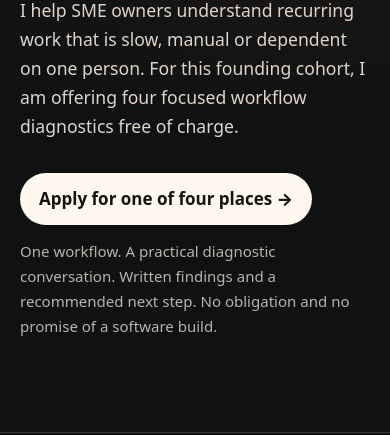
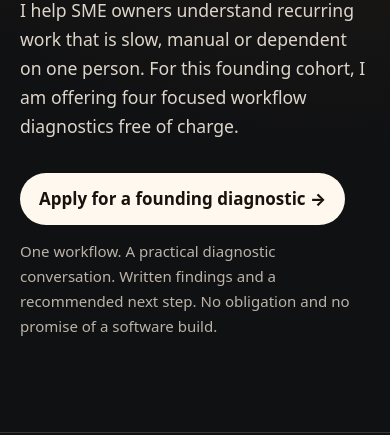
Before and after one commit to mat-1983/proof-systems-website, a plain HTML site: page index.html in a window 390 px wide. Shown: the part 409-844 px from the top of the page. Drawn offline with Linux system fonts and the light colour scheme.

Commit message:
Address reduced site review findings

```diff
--- a/index.html
+++ b/index.html
@@ -10,12 +10,12 @@
   </style>
 </head>
 <body>
-<nav><div class="wrap nav"><a class="brand" href="index.html">Proof Systems</a><a href="workflow.html">Apply for a free diagnostic</a></div></nav>
-<header><div class="wrap"><div class="eyebrow">Four founding places · August–September 2026</div><h1>Turn messy workflows into <span>systems your team can use.</span></h1><p class="lead">I help SME owners understand recurring work that is slow, manual or dependent on one person. For this founding cohort, I am offering four focused workflow diagnostics free of charge.</p><div class="actions"><a class="button" href="workflow.html">Apply for one of four places →</a></div><p class="note">One workflow. A practical diagnostic conversation. Written findings and a recommended next step. No obligation and no promise of a software build.</p></div></header>
+<nav><div class="wrap nav"><a class="brand" href="index.html">Proof Systems</a><a href="workflow.html">Apply for a founding diagnostic</a></div></nav>
+<header><div class="wrap"><div class="eyebrow">Four founding places · August–September 2026</div><h1>Turn messy workflows into <span>systems your team can use.</span></h1><p class="lead">I help SME owners understand recurring work that is slow, manual or dependent on one person. For this founding cohort, I am offering four focused workflow diagnostics free of charge.</p><div class="actions"><a class="button" href="workflow.html">Apply for a founding diagnostic →</a></div><p class="note">One workflow. A practical diagnostic conversation. Written findings and a recommended next step. No obligation and no promise of a software build.</p></div></header>
 <main>
 <section><div class="wrap"><div class="eyebrow">How it works</div><h2>A bounded review, not a sales maze.</h2><div class="grid"><article class="card"><span class="number">01</span><h3>Choose one workflow</h3><p>Bring a recurring process that costs time, creates errors or relies too heavily on particular people.</p></article><article class="card"><span class="number">02</span><h3>Diagnose and map it</h3><p>We examine the current steps, friction, hand-offs and evidence without asking for confidential source material.</p></article><article class="card"><span class="number">03</span><h3>Receive a recommendation</h3><p>You receive concise written findings, the most useful next step and an honest view of whether technology would help.</p></article></div></div></section>
 <section><div class="wrap"><div class="eyebrow">Operational proof</div><h2>Built from real operating work.</h2><div class="grid proof"><article class="card"><h3>Management reporting system</h3><p>A working internal system that brings source records, checks and reporting into one controlled process. It reduces repeated handling and makes exceptions visible.</p><p><strong>Operational example from Mat’s own work; not an external customer case study.</strong></p></article><article class="card"><h3>Application ledger and workflow</h3><p>A structured system for tracking applications, ownership and supporting evidence across previously fragmented scripts and records.</p><p><strong>Operational example from Mat’s own work; not an external customer case study.</strong></p></article></div></div></section>
-<section><div class="wrap fit"><div><div class="eyebrow">Who it is for</div><h2>A good fit if the workflow matters now.</h2></div><div><ul><li>You own or can change the workflow.</li><li>The work recurs and has a visible cost in time, delay or errors.</li><li>You can discuss the process without sharing sensitive information.</li><li>You are willing to give candid feedback on the diagnostic.</li></ul><p>Places are selected for fit, not first come, first served. Applying does not guarantee a place or any paid work.</p><a class="button" href="workflow.html">Apply for a founding place →</a></div></div></section>
+<section><div class="wrap fit"><div><div class="eyebrow">Who it is for</div><h2>A good fit if the workflow matters now.</h2></div><div><ul><li>You own or can change the workflow.</li><li>The work recurs and has a visible cost in time, delay or errors.</li><li>You can discuss the process without sharing sensitive information.</li><li>You are willing to give candid feedback on the diagnostic.</li></ul><p>Places are selected for fit, not first come, first served. Applying does not guarantee a place or any paid work.</p><a class="button" href="workflow.html">Apply for a founding diagnostic →</a></div></div></section>
 <section><div class="wrap"><div class="eyebrow">About</div><h2>Operator first, technology second.</h2><p class="lead">I’m Mat Glendenning. I have more than 15 years’ operational leadership experience and have spent the last 18 months developing practical systems around real finance, reporting and workflow problems. Proof Systems starts with how work actually happens, then uses software and AI only where they make the process better.</p></div></section>
 </main><footer><div class="wrap"><span>© 2026 Proof Systems</span><span><a href="mailto:mat@proofsystems.co.uk">mat@proofsystems.co.uk</a> · <a href="privacy.html">Privacy</a></span></div></footer>
 <style>body{overflow-x:hidden}@media(max-width:760px){.nav a:last-child{display:none}.eyebrow{font-size:.68rem;letter-spacing:.1em}}</style>
```
Also changed, not shown: checkout.html (+1 -1 lines), video-series.html (+1 -1 lines), workflow.html (+1 -1 lines).
